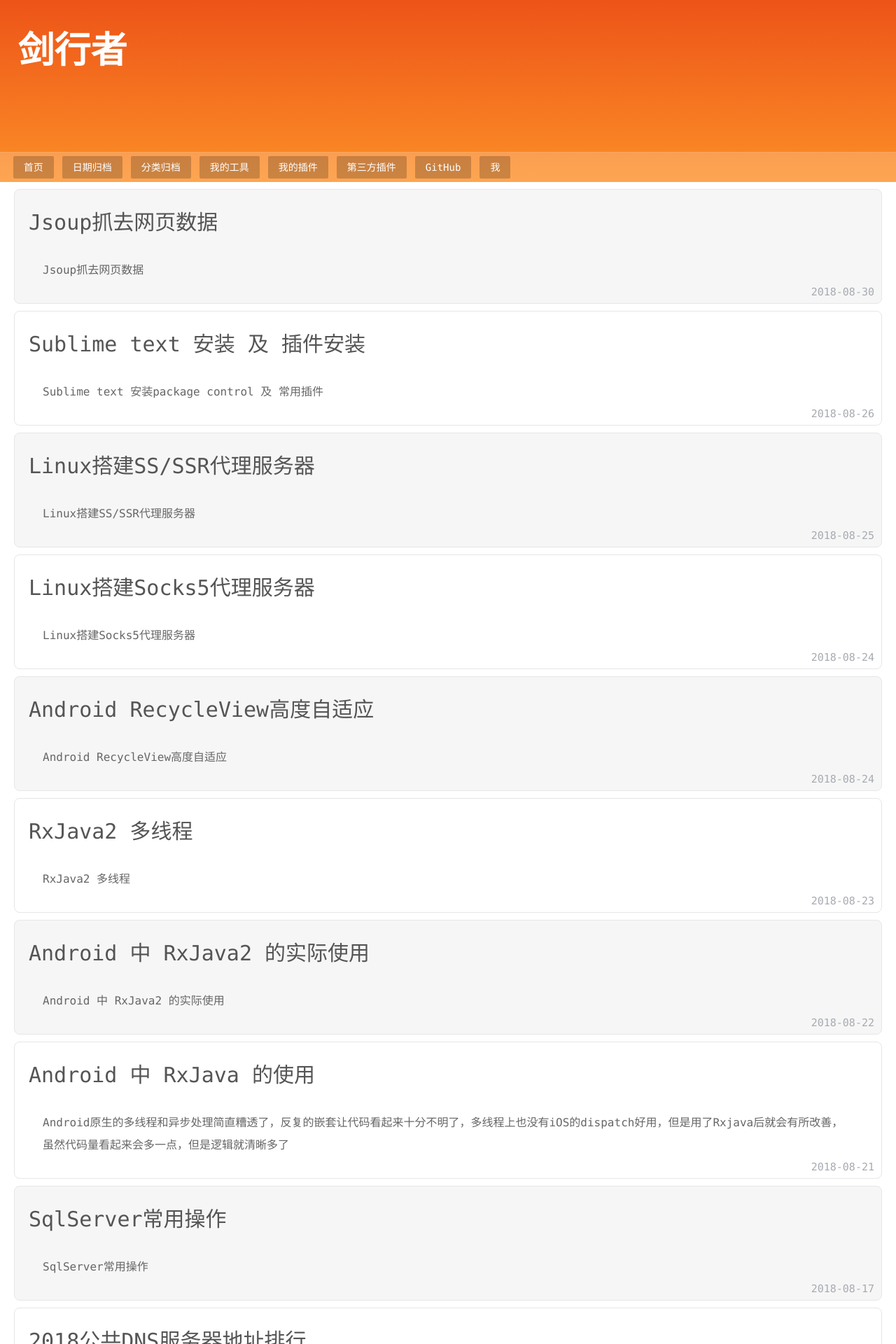
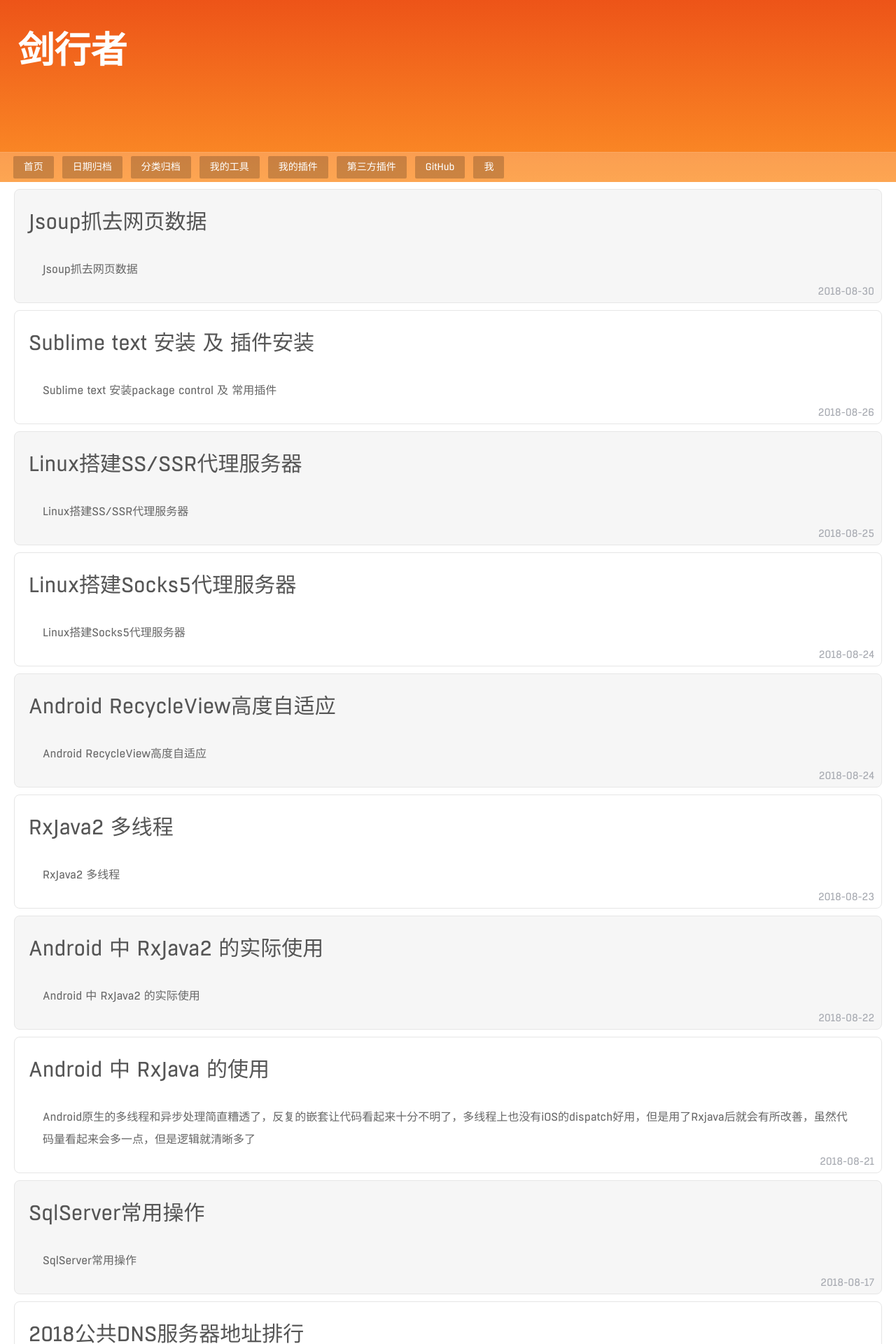
Before and after one commit to psvmc/myblog_jekyll, a Jekyll site: the page built from index.html, in a window 1280 px wide. Shown: the top 1920 px of the page at 70% size. Built offline with Jekyll 4.4.1, drawn with Linux system fonts in a browser that asks for light colours; the list of posts is cut into pages by our own code.

Commit message:
样式修改

```diff
--- a/jekyll-themes/ztheme/css/style.css
+++ b/jekyll-themes/ztheme/css/style.css
@@ -1,6 +1,29 @@
+@font-face {
+    font-family: 'Boxed';
+    src: local('Boxed Light'), local('Boxed-Light'), url(Boxed-Light-webfont.woff2) format('woff2'), url(Boxed-Light-webfont.woff) format('woff');
+    font-weight: 300;
+    font-style: normal
+}
+
+@font-face {
+    font-family: 'Boxed';
+    src: local('Boxed Regular'), local('Boxed-Regular'), url(Boxed-Regular-webfont.woff2) format('woff2'), url(Boxed-Regular-webfont.woff) format('woff');
+    font-weight: 400;
+    font-style: normal
+}
+
+@font-face {
+    font-family: 'Boxed';
+    src: local('Boxed DemiBold'), local('Boxed-DemiBold'), url(Boxed-DemiBold-webfont.woff2) format('woff2'), url(Boxed-DemiBold-webfont.woff) format('woff');
+    font-weight: 500;
+    font-style: normal
+}
+
 * {
-    font-family: Consolas, Helvetica, Open Sans, 'Microsoft YaHei', sans-serif;
+    font-family: Boxed, Consolas, Helvetica, Open Sans, 'Microsoft YaHei', sans-serif;
 }
+
+
 
 html {
     color: #000;
@@ -191,6 +214,10 @@ samp {
 
 
 
+
+
+
+
 /* =Common
 --------------------------------------*/
 
@@ -253,6 +280,10 @@ a:hover {
 .fn-webkit-adjust {
     -webkit-text-size-adjust: none;
 }
+
+
+
+
 
 
 
@@ -974,6 +1005,10 @@ code {
 
 
 
+
+
+
+
 /* =Other
 --------------------------------------*/
 
```
Also changed, not shown: jekyll-themes/ztheme/css/Boxed-DemiBold-webfont.woff (added), jekyll-themes/ztheme/css/Boxed-DemiBold-webfont.woff2 (added), jekyll-themes/ztheme/css/Boxed-Light-webfont.woff (added), jekyll-themes/ztheme/css/Boxed-Light-webfont.woff2 (added), jekyll-themes/ztheme/css/Boxed-Regular-webfont.woff (added), jekyll-themes/ztheme/css/Boxed-Regular-webfont.woff2 (added).
